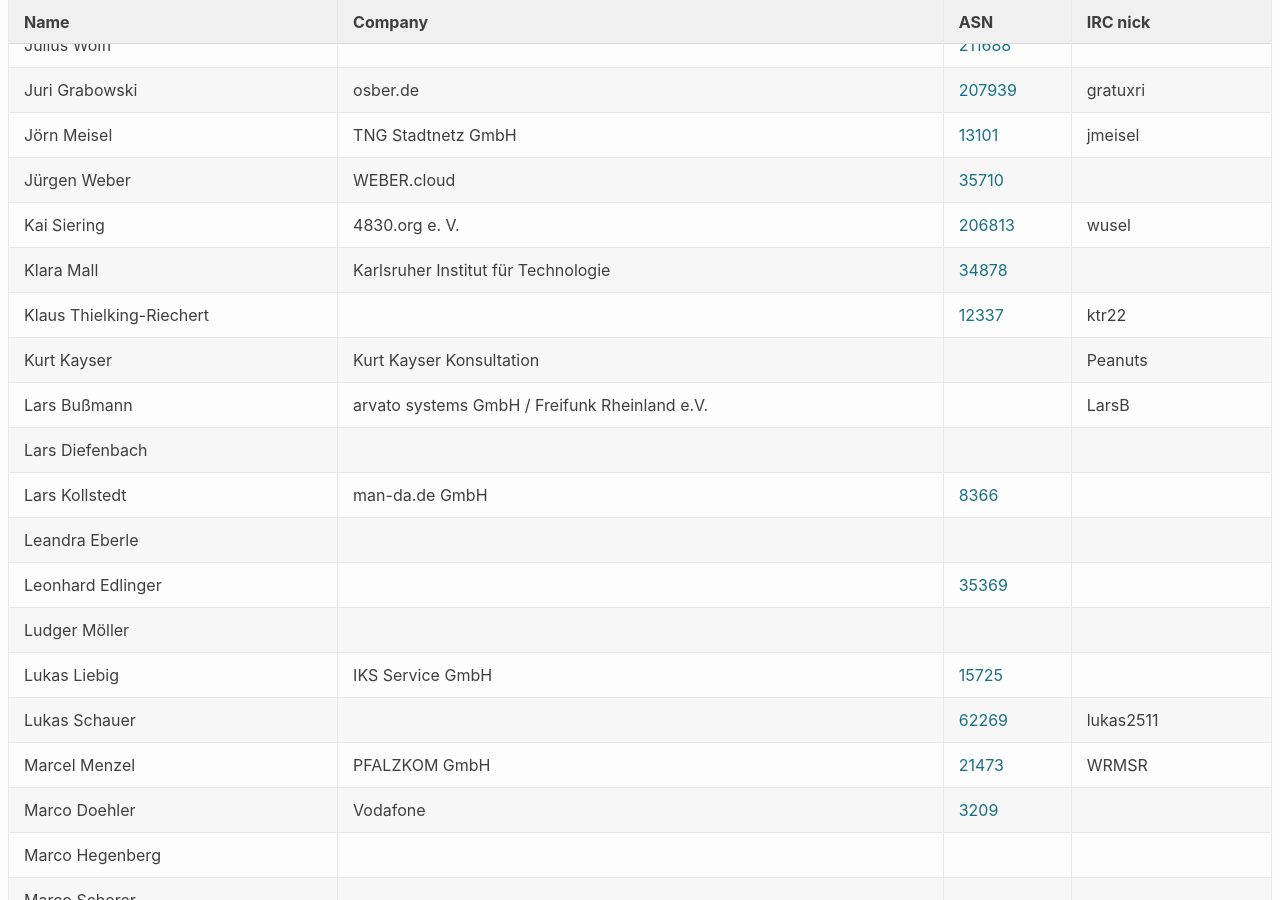
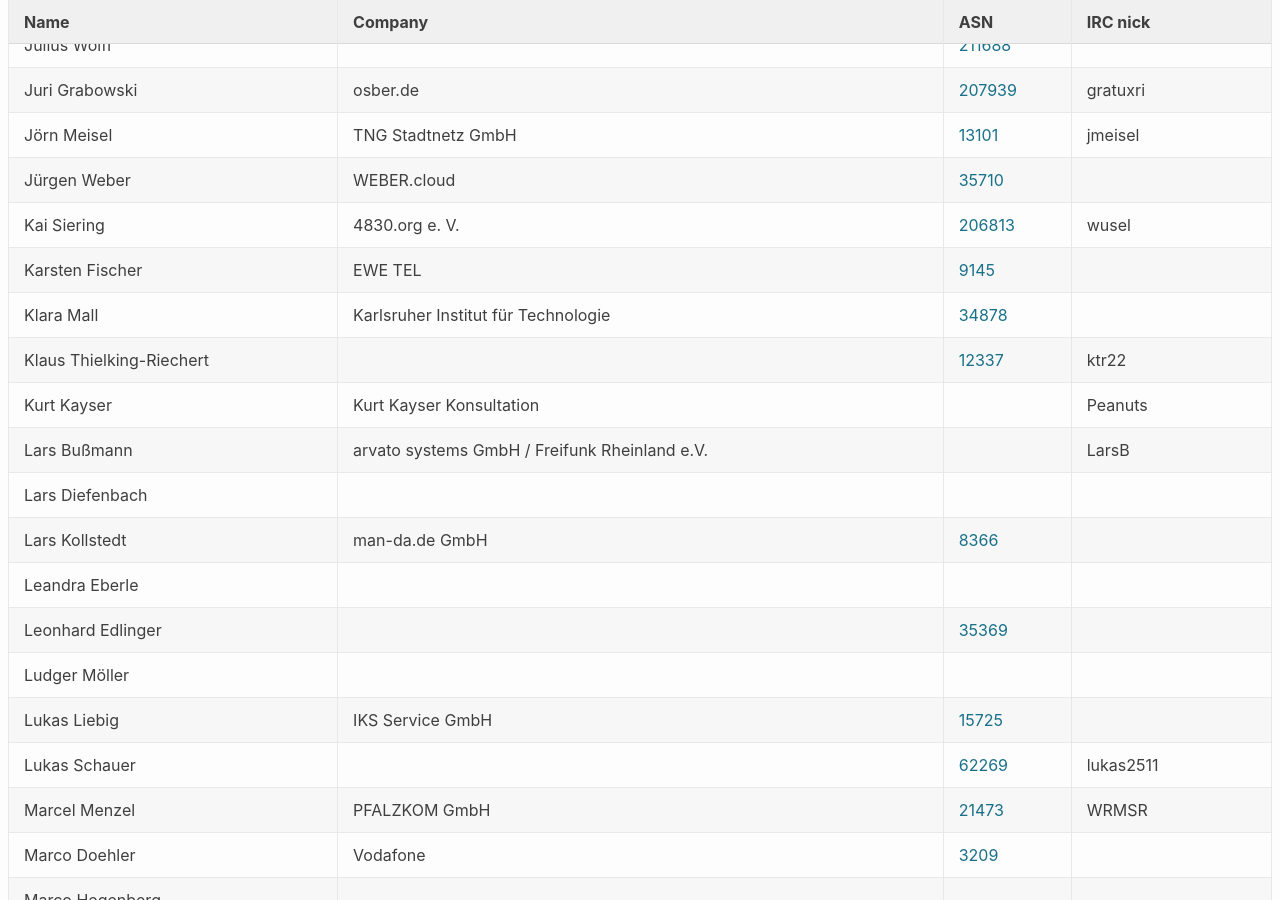
Before and after one commit to denog/pretix-attendeelist, a Jekyll site: the page built from denog14/index.md, in a window 1280 px wide and 900 px high, scrolled down 16134 px. Built offline with Jekyll 4.4.1, drawn with Linux system fonts in a browser that asks for light colours.

Commit message:
Latest data: Mon Nov  7 15:14:47 UTC 2022

```diff
--- a/_data/attendees_denog14_remote.json
+++ b/_data/attendees_denog14_remote.json
@@ -400,6 +400,12 @@
     "company": "4830.org e. V.",
     "irc": "wusel",
     "asn": "206813"
+  },
+  {
+    "name": "Karsten Fischer",
+    "company": "EWE TEL",
+    "irc": null,
+    "asn": "9145"
   },
   {
     "name": "Klara Mall",
```
